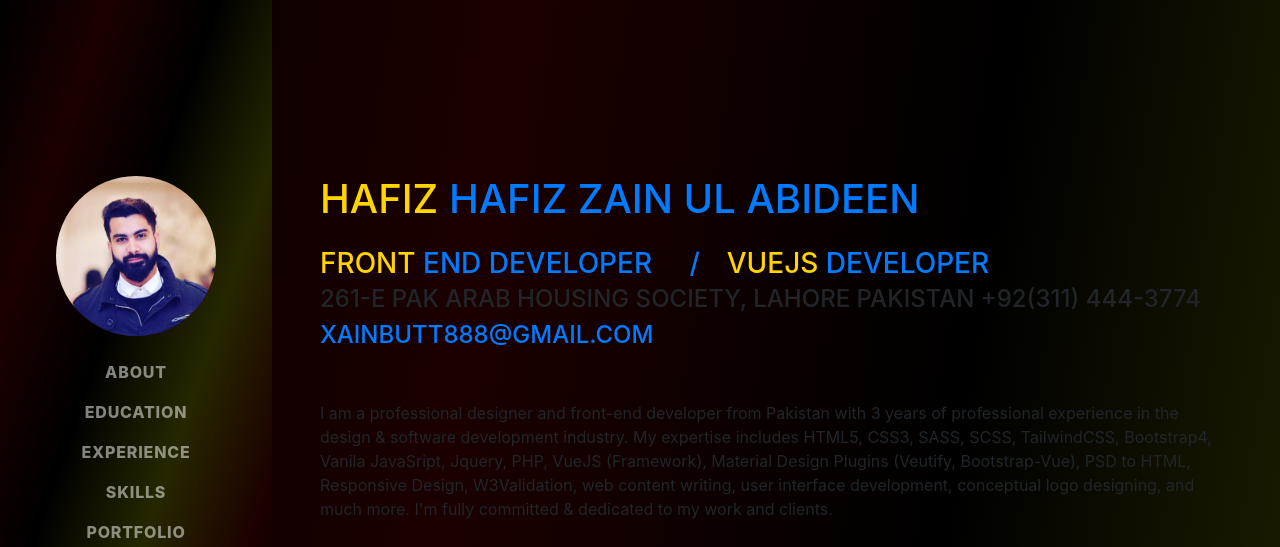
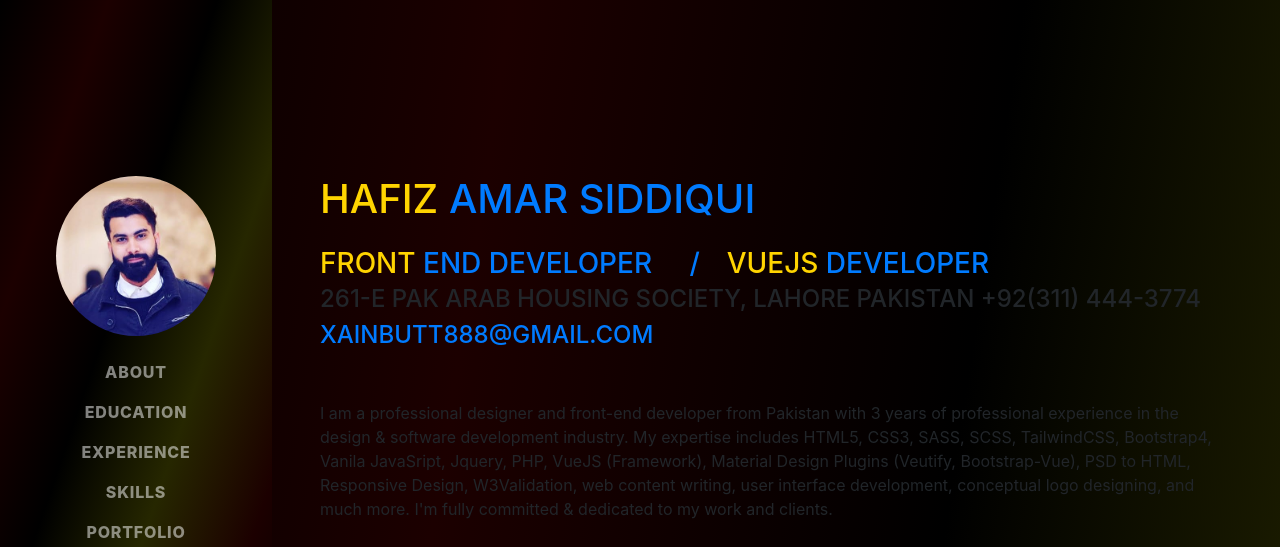
Before and after one commit to xainbutt888/portfolio, a website with bundled scripts: page index.html in a window 1280 px wide. Shown: the top 547 px of the page. Built offline with nearby package versions, Linux system fonts and the light colour scheme; a web font is replaced by a local one.

Commit message:
name changed to amar

```diff
--- a/index.html
+++ b/index.html
@@ -100,7 +100,7 @@
 				<div class="w-100">
 					<h1 class="mb-0">
 						Hafiz
-						<span class="text-primary">Hafiz Zain Ul Abideen</span>
+						<span class="text-primary">Amar Siddiqui</span>
 					</h1>
 					<br />
 					<h3 class="mb-0 flex">
```
